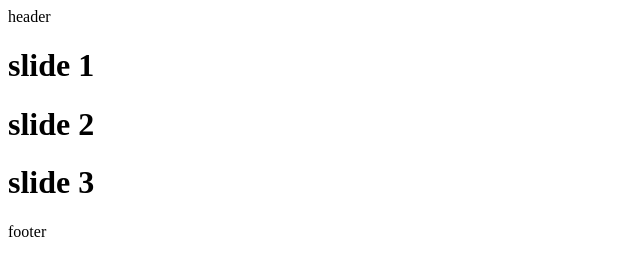
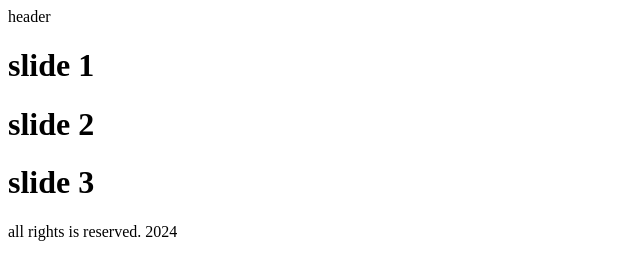
Before and after one commit to AfsaneHP/git-project1, a plain HTML site: page index.html in a window 1280 px wide. Shown: the whole page, without its empty margins (0-640 px from the left). Drawn offline with Linux system fonts and the light colour scheme.

Commit message:
footer updated

```diff
--- a/index.html
+++ b/index.html
@@ -15,7 +15,7 @@
     <h1>slide 3</h1>
   </div>
   <footer>
-    footer
+    all rights is reserved. 2024
   </footer>
 </body>
 </html>
```
